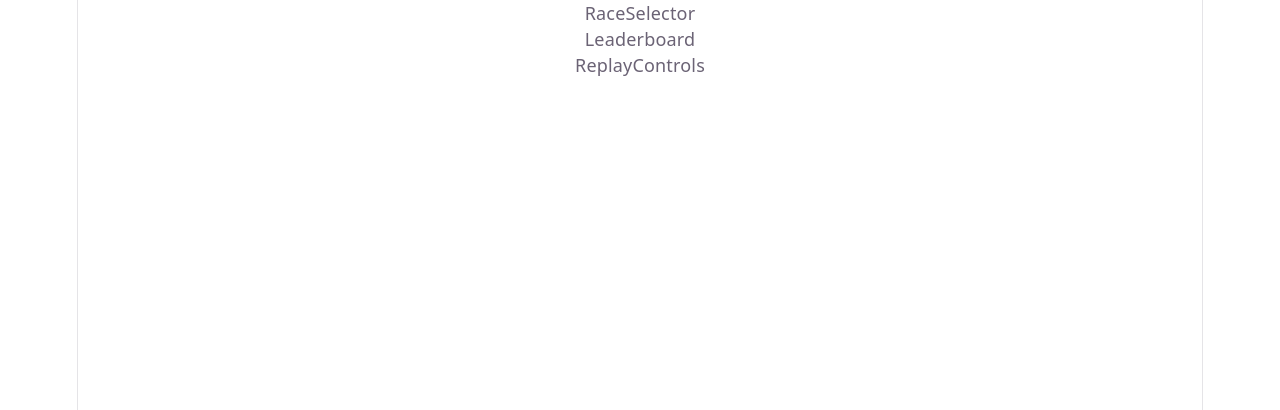
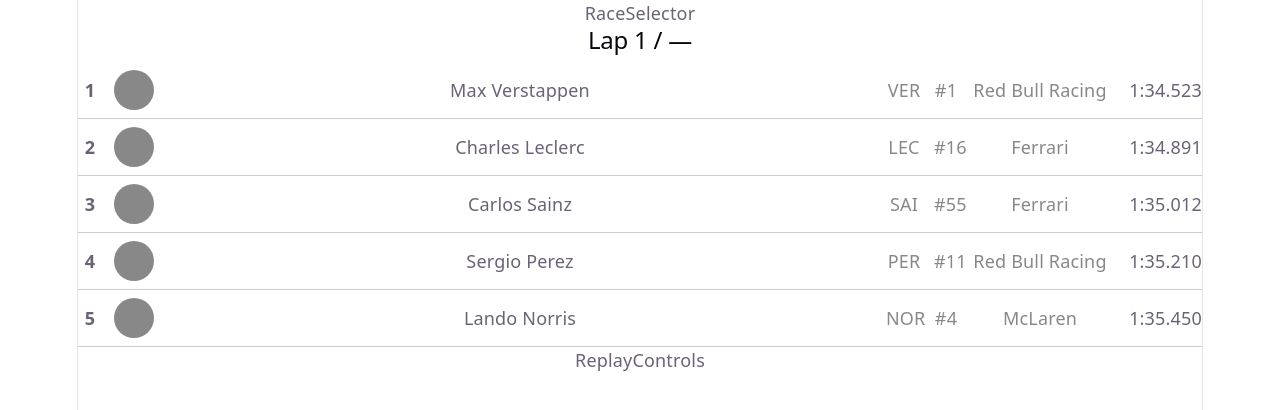
Before and after one commit to RC-MiniMap/RaceTracker, a React app in the folder frontend/: page / in a window 1280 px wide. Shown: the top 410 px of the page. Built offline with nearby package versions, Linux system fonts and the light colour scheme; no server answers; the HTML template or start-up script is replaced by a standard one.

Commit message:
added driverCards and a simple leaderboard

```diff
--- a/frontend/src/App.jsx
+++ b/frontend/src/App.jsx
@@ -1,13 +1,35 @@
+import { useState } from 'react'
 import './App.css'
 import RaceSelector from './components/RaceSelector'
 import Leaderboard from './components/Leaderboard'
 import ReplayControls from './components/ReplayControls'
+import useRaceData from './hooks/useRaceData'
+
+const STUB_STANDINGS = [
+  { position: 1, driver_name: 'Max Verstappen', abbreviation: 'VER', driver_number: 1, team: 'Red Bull Racing', lap_time: '1:34.523', headshot_url: '' },
+  { position: 2, driver_name: 'Charles Leclerc', abbreviation: 'LEC', driver_number: 16, team: 'Ferrari', lap_time: '1:34.891', headshot_url: '' },
+  { position: 3, driver_name: 'Carlos Sainz', abbreviation: 'SAI', driver_number: 55, team: 'Ferrari', lap_time: '1:35.012', headshot_url: '' },
+  { position: 4, driver_name: 'Sergio Perez', abbreviation: 'PER', driver_number: 11, team: 'Red Bull Racing', lap_time: '1:35.210', headshot_url: '' },
+  { position: 5, driver_name: 'Lando Norris', abbreviation: 'NOR', driver_number: 4, team: 'McLaren', lap_time: '1:35.450', headshot_url: '' },
+]
 
 function App() {
+  const [currentLap] = useState(0)
+  const { raceData, loading } = useRaceData(2024, 1)
+
+  const standings = raceData?.laps[currentLap]?.standings ?? STUB_STANDINGS
+  const totalLaps = raceData?.total_laps ?? '—'
+  const lapNumber = raceData?.laps[currentLap]?.lap_number ?? currentLap + 1
+
   return (
     <div>
       <RaceSelector />
-      <Leaderboard />
+      <Leaderboard
+        standings={standings}
+        currentLap={lapNumber}
+        totalLaps={totalLaps}
+        loading={loading}
+      />
       <ReplayControls />
     </div>
   )
--- a/frontend/src/components/DriverCard.jsx
+++ b/frontend/src/components/DriverCard.jsx
@@ -1,5 +1,18 @@
-function DriverCard() {
-  return <div>DriverCard</div>
+function DriverCard({ position, driver_name, abbreviation, driver_number, team, lap_time, headshot_url }) {
+  return (
+    <div style={{ display: 'flex', alignItems: 'center', gap: '12px', padding: '8px 0', borderBottom: '1px solid #ccc' }}>
+      <span style={{ width: '24px', fontWeight: 'bold' }}>{position}</span>
+      {headshot_url
+        ? <img src={headshot_url} alt={driver_name} style={{ width: '40px', height: '40px', borderRadius: '50%', objectFit: 'cover' }} />
+        : <div style={{ width: '40px', height: '40px', borderRadius: '50%', background: '#888' }} />
+      }
+      <span style={{ flex: 1 }}>{driver_name}</span>
+      <span style={{ width: '36px', color: '#888' }}>{abbreviation}</span>
+      <span style={{ width: '24px', color: '#888' }}>#{driver_number}</span>
+      <span style={{ width: '140px', color: '#888' }}>{team}</span>
+      <span style={{ width: '80px', textAlign: 'right', fontVariantNumeric: 'tabular-nums' }}>{lap_time}</span>
+    </div>
+  )
 }
 
 export default DriverCard
--- a/frontend/src/components/Leaderboard.jsx
+++ b/frontend/src/components/Leaderboard.jsx
@@ -1,5 +1,18 @@
-function Leaderboard() {
-  return <div>Leaderboard</div>
+import DriverCard from './DriverCard'
+
+function Leaderboard({ standings = [], currentLap, totalLaps, loading }) {
+  if (loading) return <p>Loading...</p>
+
+  return (
+    <div>
+      <h2>Lap {currentLap} / {totalLaps}</h2>
+      <div>
+        {standings.map(driver => (
+          <DriverCard key={driver.driver_number} {...driver} />
+        ))}
+      </div>
+    </div>
+  )
 }
 
 export default Leaderboard
```
